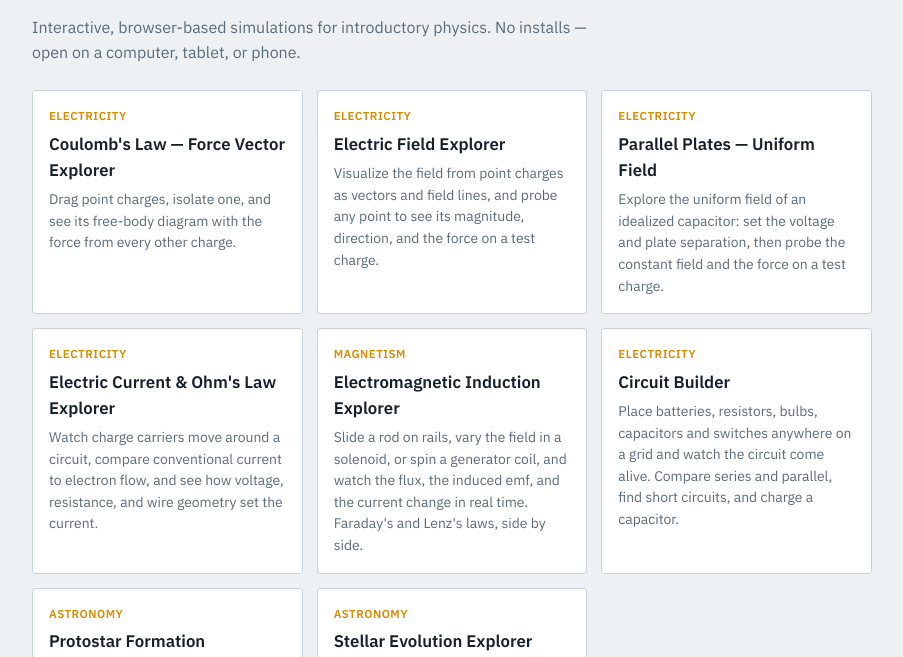
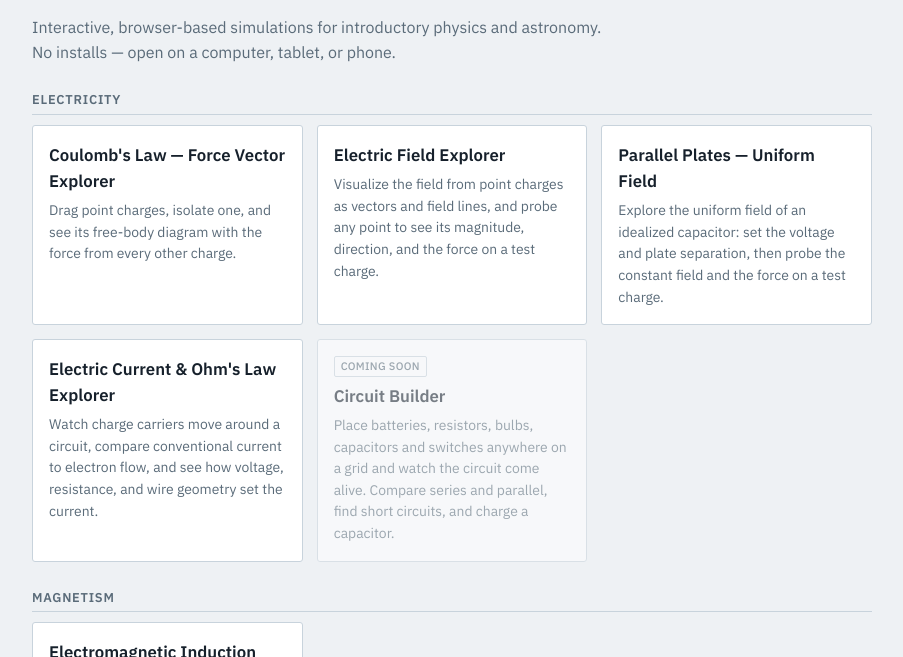
Before and after one commit to mrhurtad/physics-simulations, a plain HTML site: page index.html in a window 1280 px wide. Shown: the part 91-748 px from the top of the page, without its empty margins (188-1091 px from the left). Drawn offline with Linux system fonts and the light colour scheme.

Commit message:
Improve landing page and README
- Group simulation cards by topic and drop the repeated topic label
- Show Circuit Builder as 'Coming soon' instead of a link to a missing folder
- Add .nojekyll so GitHub Pages serves files as they are
- Add a bilingual 404 page
- README: real live-site URL, full simulation table with live links,
  updated structure and steps for adding a simulation

Co-Authored-By: Claude Opus 5.5 <noreply@anthropic.com>
Claude-Session: https://claude.ai/code/session_018mY9LcUi9msWZvhrracnMN

```diff
--- a/index.html
+++ b/index.html
@@ -29,7 +29,7 @@
   .intro{color:var(--ink-soft);margin:18px 0 26px;max-width:60ch}
 
   .grid{display:grid;grid-template-columns:repeat(auto-fill,minmax(240px,1fr));gap:14px}
-  a.card{
+  .card{
     display:block;background:var(--panel);border:1px solid var(--rule);border-radius:3px;
     padding:16px;text-decoration:none;color:inherit;transition:border-color .15s;
   }
@@ -39,8 +39,13 @@
     font-weight:600;margin-bottom:6px}
   .name{font-size:1.05rem;font-weight:600;margin-bottom:6px}
   .desc{font-size:0.87rem;color:var(--ink-soft)}
-  .soon{opacity:0.5}
-  .soon:hover{border-color:var(--rule)}
+  .soon{opacity:0.55;cursor:default}
+  a.card.soon:hover{border-color:var(--rule)}
+  .badge{display:inline-block;margin-left:8px;padding:1px 6px;border:1px solid var(--rule);border-radius:2px;
+    font-size:0.68rem;letter-spacing:0.03em;text-transform:uppercase;color:var(--ink-soft);font-weight:500}
+  h2.section{font-size:0.8rem;letter-spacing:0.06em;text-transform:uppercase;color:var(--ink-soft);
+    font-weight:600;margin:26px 0 10px;border-bottom:1px solid var(--rule);padding-bottom:4px}
+  h2.section:first-child{margin-top:0}
 
   footer{margin-top:36px;font-size:0.82rem;color:var(--ink-soft);border-top:1px solid var(--rule);padding-top:12px}
 </style>
@@ -55,11 +60,11 @@
     </div>
   </header>
   <p class="intro" id="t-intro">
-    Interactive, browser-based simulations for introductory physics. No installs — open on a
+    Interactive, browser-based simulations for introductory physics and astronomy. No installs — open on a
     computer, tablet, or phone.
   </p>
 
-  <div class="grid" id="grid"></div>
+  <div id="grid"></div>
 
   <footer id="t-foot">Built with plain HTML/JS/CSS — no dependencies, no build step.</footer>
 </div>
@@ -106,7 +111,8 @@ const SIMS = [
     name: {en:"Circuit Builder", es:"Constructor de Circuitos"},
     desc: {en:"Place batteries, resistors, bulbs, capacitors and switches anywhere on a grid and watch the circuit come alive. Compare series and parallel, find short circuits, and charge a capacitor.",
            es:"Coloca baterías, resistencias, focos, capacitores e interruptores donde quieras y observa el circuito en acción. Compara serie y paralelo, detecta cortocircuitos y carga un capacitor."},
-    href: "circuit-builder/"
+    href: "circuit-builder/",
+    soon: true
   },
   {
     topic: {en:"Astronomy", es:"Astronomía"},
@@ -124,15 +130,18 @@ const SIMS = [
   }
   // Add new simulations here, one object per entry:
   // { topic:{en:"...",es:"..."}, name:{en:"...",es:"..."}, desc:{en:"...",es:"..."}, href:"folder-name/" }
+  // Add soon:true to show a card as "Coming soon" without linking to a folder that does not exist yet.
 ];
 
 const STR = {
   en:{title:"Physics Simulations",
-      intro:"Interactive, browser-based simulations for introductory physics. No installs — open on a computer, tablet, or phone.",
-      foot:"Built with plain HTML/JS/CSS — no dependencies, no build step."},
+      intro:"Interactive, browser-based simulations for introductory physics and astronomy. No installs — open on a computer, tablet, or phone.",
+      foot:"Built with plain HTML/JS/CSS — no dependencies, no build step.",
+      soon:"Coming soon"},
   es:{title:"Simulaciones de Física",
-      intro:"Simulaciones interactivas para física introductoria, directamente en el navegador. Sin instalar nada — se abren en computadora, tablet o teléfono.",
-      foot:"Hechas con HTML/JS/CSS puro — sin dependencias, sin pasos de compilación."}
+      intro:"Simulaciones interactivas para física y astronomía introductorias, directamente en el navegador. Sin instalar nada — se abren en computadora, tablet o teléfono.",
+      foot:"Hechas con HTML/JS/CSS puro — sin dependencias, sin pasos de compilación.",
+      soon:"Próximamente"}
 };
 let lang = "en";
 
@@ -146,13 +155,26 @@ function render(){
 
   const grid = document.getElementById("grid");
   grid.innerHTML = "";
-  SIMS.forEach(s => {
-    const a = document.createElement("a");
-    a.className = "card"; a.href = s.href;
-    a.innerHTML = '<div class="topic">' + s.topic[lang] + '</div>' +
-                  '<div class="name">' + s.name[lang] + '</div>' +
-                  '<div class="desc">' + s.desc[lang] + '</div>';
-    grid.appendChild(a);
+  // group cards by topic, keeping the order in which topics first appear
+  const topics = [];
+  SIMS.forEach(s => { if (!topics.includes(s.topic.en)) topics.push(s.topic.en); });
+  topics.forEach(t => {
+    const sims = SIMS.filter(s => s.topic.en === t);
+    const h = document.createElement("h2");
+    h.className = "section"; h.textContent = sims[0].topic[lang];
+    grid.appendChild(h);
+    const box = document.createElement("div");
+    box.className = "grid";
+    sims.forEach(s => {
+      const a = document.createElement(s.soon ? "div" : "a");
+      a.className = "card" + (s.soon ? " soon" : "");
+      if (!s.soon) a.href = s.href;
+      a.innerHTML = (s.soon ? '<div class="topic"><span class="badge" style="margin-left:0">' + STR[lang].soon + '</span></div>' : '') +
+                    '<div class="name">' + s.name[lang] + '</div>' +
+                    '<div class="desc">' + s.desc[lang] + '</div>';
+      box.appendChild(a);
+    });
+    grid.appendChild(box);
   });
 }
 document.getElementById("lang-en").onclick = () => { lang = "en"; render(); };
```
Also changed, not shown: 404.html (added, +23 -0 lines), 2 other files.
